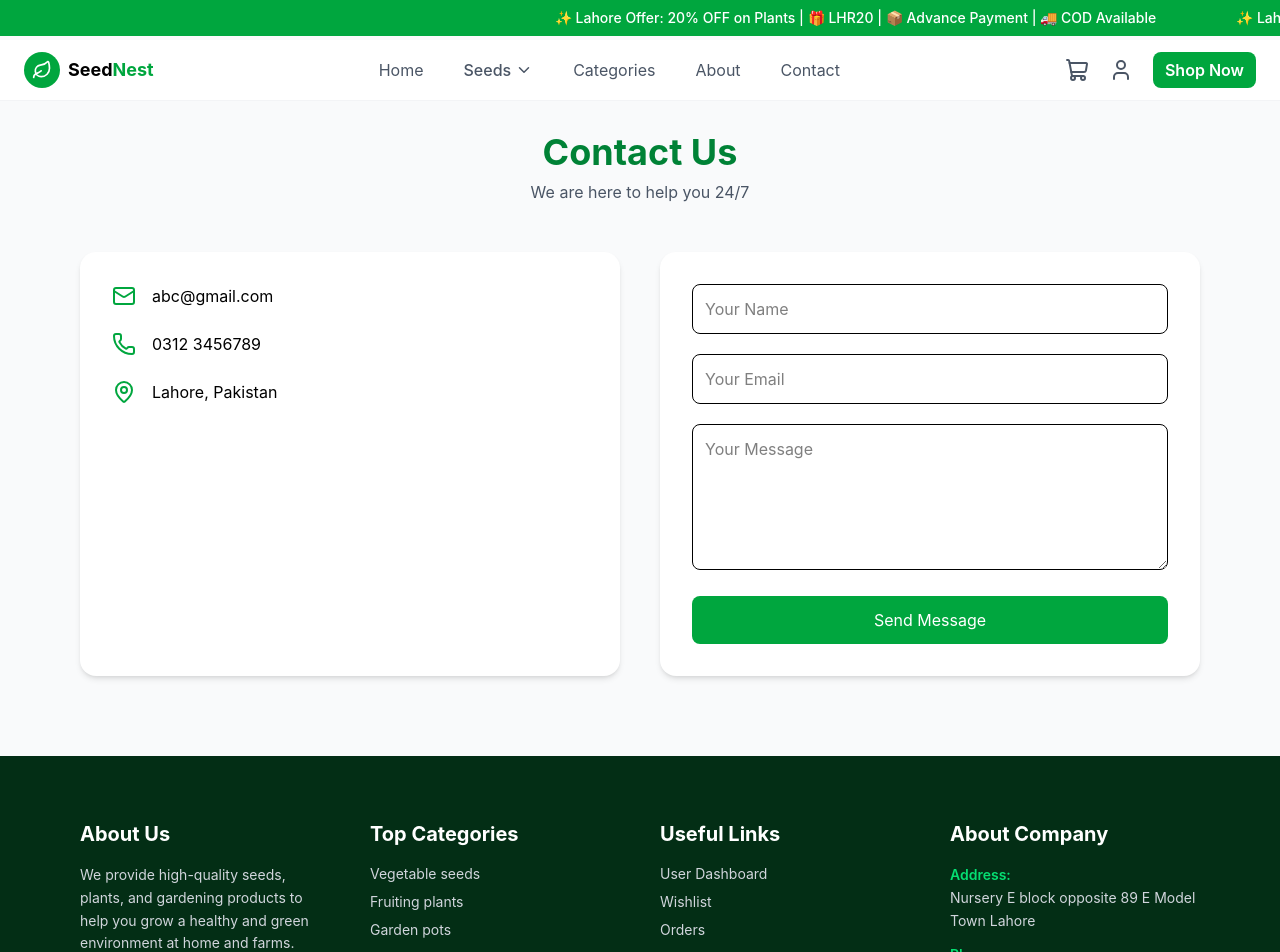
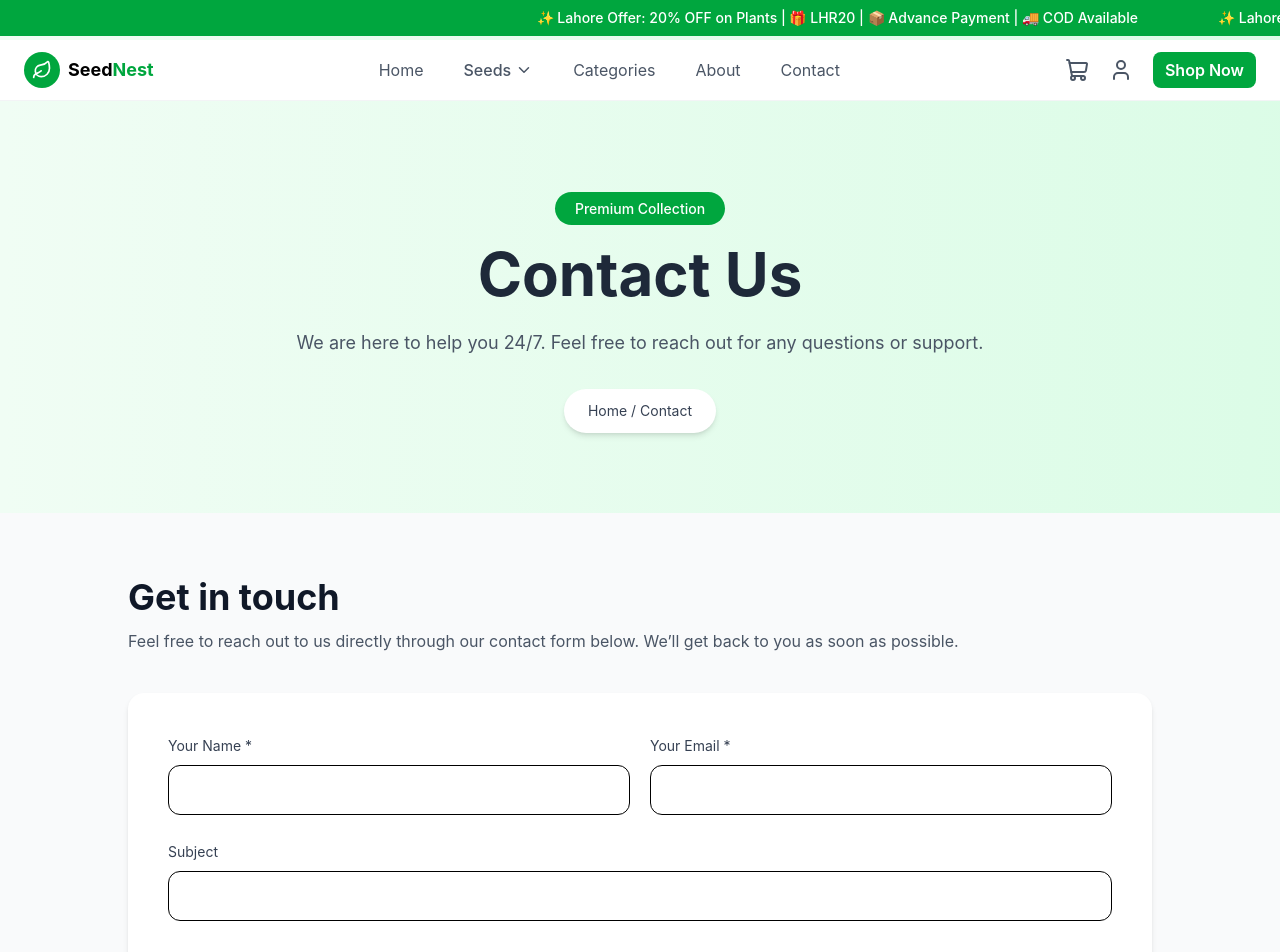
Before and after one commit to Hammad193/SeedsNest, a React (Vite) app: page /contact in a window 1280 px wide. Shown: the top 952 px of the page. Built offline with nearby package versions, Linux system fonts and the light colour scheme.

Commit message:
updated project UI / bug fix / new feature

```diff
--- a/src/components/CategoryPage.jsx
+++ b/src/components/CategoryPage.jsx
@@ -1,6 +1,7 @@
 import React, { useEffect, useState } from "react";
 import { useParams } from "react-router-dom";
 import ProductCard from "../components/ProductCard";
+import CategoryHero from "../components/CategoryHero";
 import { useCart } from "../context/CartContext";
 import products from "../data/products";
 
@@ -9,33 +10,72 @@ const CategoryPage = () => {
   const { addToCart } = useCart();
   const [filteredProducts, setFilteredProducts] = useState([]);
 
+  // CATEGORY CONTENT
+  const categoryContent = {
+    seeds: {
+      title: "Seeds Collection",
+      description:
+        "Explore premium quality seeds with strong germination and healthy crop growth for every season.",
+      route: "Home / Seeds",
+    },
+
+    fruits: {
+      title: "Fresh Fruits Collection",
+      description:
+        "Discover naturally grown fresh fruits packed with nutrition, freshness, and rich flavor.",
+      route: "Home / Fruits",
+    },
+
+    vegetables: {
+      title: "Organic Vegetables Collection",
+      description:
+        "Browse farm-fresh organic vegetables harvested carefully for premium quality and health.",
+      route: "Home / Vegetables",
+    },
+
+    flowers: {
+      title: "Flower Seeds Collection",
+      description:
+        "Explore premium flower seeds with vibrant colors and high-quality growth for your home garden and outdoor spaces.",
+      route: "Home / Seeds / Flowers",
+    },
+  };
+
+  const currentCategory =
+    categoryContent[categoryName?.toLowerCase()] || {
+      title: "Our Products",
+      description:
+        "Discover our premium selection of high-quality verified agricultural products.",
+      route: "Home / Products",
+    };
+
   useEffect(() => {
     if (categoryName) {
       const filtered = products.filter(
         (p) => p.category.toLowerCase() === categoryName.toLowerCase()
       );
+
       setFilteredProducts(filtered);
     } else {
       setFilteredProducts(products);
     }
+
     window.scrollTo({ top: 0, behavior: "smooth" });
   }, [categoryName]);
 
   return (
-    <div className="bg-gray-50 min-h-screen pt-32 pb-16">
-      <div className="max-w-7xl mx-auto px-4 sm:px-6 lg:px-8">
+    <div className="bg-gray-50 min-h-screen">
 
-        {/* CATEGORY HEADER */}
-        <div className="mb-10 text-center md:text-left">
-          <h1 className="text-2xl sm:text-3xl md:text-4xl font-extrabold text-gray-800 uppercase tracking-wide">
-            {categoryName ? `${categoryName} Collection` : "Our Products"}
-          </h1>
-          <p className="text-xs sm:text-sm text-gray-500 mt-2 font-medium">
-            Discover our premium selection of high-quality verified agricultural products.
-          </p>
-        </div>
+      {/* HERO */}
+      <CategoryHero
+        title={currentCategory.title}
+        description={currentCategory.description}
+        route={currentCategory.route}
+      />
 
-        {/* PRODUCTS DYNAMIC GRID */}
+      {/* PRODUCTS SECTION */}
+      <section className="max-w-7xl mx-auto px-4 sm:px-6 lg:px-8 py-16">
+
         {filteredProducts.length > 0 ? (
           <div className="grid grid-cols-1 sm:grid-cols-2 md:grid-cols-3 lg:grid-cols-4 gap-6 md:gap-8 items-stretch">
             {filteredProducts.map((item) => (
@@ -54,7 +94,7 @@ const CategoryPage = () => {
           </div>
         )}
 
-      </div>
+      </section>
     </div>
   );
 };
--- a/src/pages/About.jsx
+++ b/src/pages/About.jsx
@@ -1,23 +1,19 @@
 import { motion } from "framer-motion";
-import { Leaf, Users, Target, Heart, HeartOff } from "lucide-react";
+import { Leaf, Users, Target, Heart } from "lucide-react";
+import CategoryHero from "../components/CategoryHero";
 
 export default function About() {
   return (
     <>
-    <section className="py-20 px-6 md:px-20 bg-gray-50 pt-24">
       {/* HERO */}
-      <motion.div
-        initial={{ opacity: 0, y: -40 }}
-        animate={{ opacity: 1, y: 0 }}
-        className="text-center mb-16"
-      >
-        <h1 className="text-4xl md:text-5xl font-bold text-green-700">
-          About SeedNest
-        </h1>
-        <p className="text-gray-600 mt-4 max-w-2xl mx-auto">
-          We are passionate about plants, seeds, and sustainable gardening solutions.
-        </p>
-      </motion.div>
+      <CategoryHero
+        title="About SeedNest"
+        description="We are passionate about plants, seeds, and sustainable gardening solutions that help you grow a greener life."
+        route="Home / About"
+      />
+
+      <section className="py-20 px-6 md:px-20 bg-gray-50">
+
         {/* CARDS */}
         <div className="grid grid-cols-1 md:grid-cols-2 lg:grid-cols-4 gap-8">
           <div className="bg-white p-6 rounded-2xl shadow-md text-center">
@@ -27,6 +23,7 @@ export default function About() {
               To provide high-quality seeds and plants.
             </p>
           </div>
+
           <div className="bg-white p-6 rounded-2xl shadow-md text-center">
             <Users className="text-green-600 mx-auto w-10 h-10" />
             <h3 className="font-semibold text-lg mt-3">Community</h3>
@@ -34,6 +31,7 @@ export default function About() {
               We support farmers and gardeners.
             </p>
           </div>
+
           <div className="bg-white p-6 rounded-2xl shadow-md text-center">
             <Target className="text-green-600 mx-auto w-10 h-10" />
             <h3 className="font-semibold text-lg mt-3">Our Goal</h3>
@@ -41,6 +39,7 @@ export default function About() {
               Promote organic farming.
             </p>
           </div>
+
           <div className="bg-white p-6 rounded-2xl shadow-md text-center">
             <Heart className="text-green-600 mx-auto w-10 h-10" />
             <h3 className="font-semibold text-lg mt-3">Our Passion</h3>
@@ -49,6 +48,7 @@ export default function About() {
             </p>
           </div>
         </div>
+
         {/* STORY */}
         <div className="mt-20 bg-white p-10 rounded-2xl shadow-md">
           <h2 className="text-2xl font-bold text-green-700 mb-4">
--- a/src/pages/Categories.jsx
+++ b/src/pages/Categories.jsx
@@ -1,35 +1,42 @@
 import React from "react";
 import { ArrowRight } from "lucide-react";
 import { Link } from "react-router-dom";
+import CategoryHero from "../components/CategoryHero";
 
 const categories = [
   {
     name: "Plants",
+    slug: "plants",
     image:
       "https://images.unsplash.com/photo-1512428813834-c702c7702b78?q=80&w=1200&auto=format&fit=crop",
   },
   {
     name: "Seeds",
+    slug: "seeds",
     image:
       "https://images.unsplash.com/photo-1457530378978-8bac673b8062?q=80&w=1200&auto=format&fit=crop",
   },
   {
     name: "Pest & Termite Control",
+    slug: "pest-control",
     image:
       "https://images.unsplash.com/photo-1625246333195-78d9c38ad449?q=80&w=1200&auto=format&fit=crop",
   },
   {
     name: "Garden Accessories",
+    slug: "garden-accessories",
     image:
       "https://images.unsplash.com/photo-1416879595882-3373a0480b5b?q=80&w=1200&auto=format&fit=crop",
   },
   {
     name: "Garden Care",
+    slug: "garden-care",
     image:
       "https://images.unsplash.com/photo-1466692476868-aef1dfb1e735?q=80&w=1200&auto=format&fit=crop",
   },
   {
     name: "Deals & Gifts",
+    slug: "deals-gifts",
     image:
       "https://images.unsplash.com/photo-1513885535751-8b9238bd345a?q=80&w=1200&auto=format&fit=crop",
   },
@@ -37,28 +44,45 @@ const categories = [
 
 const Categories = () => {
   return (
-    <section className="bg-[#f8faf8] py-14 sm:py-16 lg:py-20 px-4 sm:px-6 lg:px-10 pt-24">
+    <div className="bg-[#f8faf8] min-h-screen">
+
+      {/* HERO */}
+      <CategoryHero
+        title="Shop By Category"
+        description="Discover premium gardening essentials, seeds, plants, garden care products and much more for your perfect green space."
+        route="Home / Categories"
+      />
+
+      {/* CATEGORY SECTION */}
+      <section className="py-14 sm:py-16 lg:py-20 px-4 sm:px-6 lg:px-10">
+
         <div className="max-w-7xl mx-auto">
+
           {/* HEADING */}
           <div className="text-center mb-10 sm:mb-12 lg:mb-14">
             <p className="text-green-600 font-semibold uppercase tracking-widest text-xs sm:text-sm">
               Explore Categories
             </p>
+
             <h2 className="text-2xl sm:text-4xl lg:text-5xl font-extrabold text-gray-900 mt-3">
-            Shop By Category
+              Browse All Categories
             </h2>
+
             <p className="text-gray-600 mt-4 sm:mt-5 max-w-2xl mx-auto text-sm sm:text-base lg:text-lg">
-            Discover premium gardening essentials, seeds and plants.
+              Choose your desired category and explore premium gardening products.
             </p>
           </div>
+
           {/* GRID */}
           <div className="grid grid-cols-1 sm:grid-cols-2 lg:grid-cols-3 gap-6 items-stretch">
+
             {categories.map((category, index) => (
               <Link
                 key={index}
-              to={`/category/${category.name}`}
+                to={`/category/${category.slug}`}
                 className="group bg-white rounded-3xl overflow-hidden shadow-md hover:shadow-2xl transition-all duration-500 hover:-translate-y-2 border border-gray-100"
               >
+
                 {/* IMAGE */}
                 <div className="overflow-hidden aspect-[4/3]">
                   <img
@@ -67,25 +91,31 @@ const Categories = () => {
                     className="w-full h-full object-cover group-hover:scale-110 transition-transform duration-700"
                   />
                 </div>
+
                 {/* CONTENT */}
                 <div className="p-4 sm:p-5 lg:p-6 flex items-center justify-between">
+
                   <div className="min-w-0">
                     <h3 className="text-base sm:text-lg lg:text-xl font-bold text-gray-800 group-hover:text-green-600 transition line-clamp-1">
                       {category.name}
                     </h3>
+
                     <p className="text-gray-500 mt-1 text-xs sm:text-sm">
                       Explore products
                     </p>
                   </div>
+
                   <div className="w-9 h-9 sm:w-10 sm:h-10 lg:w-12 lg:h-12 rounded-full bg-green-100 text-green-600 flex items-center justify-center group-hover:bg-green-600 group-hover:text-white transition flex-shrink-0">
                     <ArrowRight className="w-4 h-4 sm:w-5 sm:h-5" />
                   </div>
+
                 </div>
               </Link>
             ))}
           </div>
         </div>
       </section>
+    </div>
   );
 };
 
--- a/src/pages/Contact.jsx
+++ b/src/pages/Contact.jsx
@@ -1,11 +1,12 @@
 import { useState } from "react";
-import { motion } from "framer-motion";
 import { Mail, Phone, MapPin } from "lucide-react";
+import CategoryHero from "../components/CategoryHero";
 
 export default function Contact() {
   const [form, setForm] = useState({
     name: "",
     email: "",
+    subject: "",
     message: "",
   });
 
@@ -16,80 +17,104 @@ export default function Contact() {
   const handleSubmit = (e) => {
     e.preventDefault();
     alert("Message sent successfully!");
-    setForm({ name: "", email: "", message: "" });
+    setForm({ name: "", email: "", subject: "", message: "" });
   };
 
   return (
-    <section className="py-20 px-6 md:px-20 bg-gray-50 pt-24">
+    <>
+      {/* HERO (UNCHANGED) */}
+      <CategoryHero
+        title="Contact Us"
+        description="We are here to help you 24/7. Feel free to reach out for any questions or support."
+        route="Home / Contact"
+      />
+
+      {/* CONTACT SECTION */}
+      <section className="bg-gray-50 py-16 px-4 sm:px-6 lg:px-10">
+        <div className="max-w-5xl mx-auto">
+
           {/* HEADING */}
-      <motion.div
-        initial={{ opacity: 0, y: -30 }}
-        animate={{ opacity: 1, y: 0 }}
-        className="text-center mb-12"
-      >
-        <h2 className="text-3xl md:text-4xl font-bold text-green-700">
-          Contact Us
+          <div className="mb-10">
+            <h2 className="text-3xl md:text-4xl font-bold text-gray-900">
+              Get in touch
             </h2>
-        <p className="text-gray-600 mt-2">
-          We are here to help you 24/7
+            <p className="text-gray-600 mt-3">
+              Feel free to reach out to us directly through our contact form below. We’ll get back to you as soon as possible.
             </p>
-      </motion.div>
-      <div className="grid grid-cols-1 lg:grid-cols-2 gap-10">
-        {/* INFO */}
-        <div className="bg-white p-8 rounded-2xl shadow-md space-y-6">
-          <div className="flex items-center gap-4">
-            <Mail className="text-green-600" />
-            <span>abc@gmail.com</span>
           </div>
-          <div className="flex items-center gap-4">
-            <Phone className="text-green-600" />
-            <span>0312 3456789</span>
-          </div>
-          <div className="flex items-center gap-4">
-            <MapPin className="text-green-600" />
-            <span>Lahore, Pakistan</span>
-          </div>
-        </div>
-        {/* FORM */}
-        <form
-          onSubmit={handleSubmit}
-          className="bg-white p-8 rounded-2xl shadow-md space-y-5"
-        >
+
+          {/* FORM CARD */}
+          <div className="bg-white rounded-2xl shadow-md p-6 sm:p-10">
+
+            <form onSubmit={handleSubmit} className="space-y-6">
+
+              {/* NAME + EMAIL */}
+              <div className="grid grid-cols-1 md:grid-cols-2 gap-5">
+
+                <div>
+                  <label className="text-sm text-gray-700">Your Name *</label>
                   <input
                     type="text"
                     name="name"
-            placeholder="Your Name"
                     value={form.name}
                     onChange={handleChange}
-            className="w-full border p-3 rounded-lg"
+                    className="w-full mt-2 border rounded-xl px-4 py-3 focus:ring-2 focus:ring-green-500 outline-none"
                     required
                   />
+                </div>
+
+                <div>
+                  <label className="text-sm text-gray-700">Your Email *</label>
                   <input
                     type="email"
                     name="email"
-            placeholder="Your Email"
                     value={form.email}
                     onChange={handleChange}
-            className="w-full border p-3 rounded-lg"
+                    className="w-full mt-2 border rounded-xl px-4 py-3 focus:ring-2 focus:ring-green-500 outline-none"
                     required
                   />
+                </div>
+
+              </div>
+
+              {/* SUBJECT */}
+              <div>
+                <label className="text-sm text-gray-700">Subject</label>
+                <input
+                  type="text"
+                  name="subject"
+                  value={form.subject}
+                  onChange={handleChange}
+                  className="w-full mt-2 border rounded-xl px-4 py-3 focus:ring-2 focus:ring-green-500 outline-none"
+                />
+              </div>
+
+              {/* MESSAGE */}
+              <div>
+                <label className="text-sm text-gray-700">Your Message *</label>
                 <textarea
                   name="message"
-            placeholder="Your Message"
                   value={form.message}
                   onChange={handleChange}
-            rows="5"
-            className="w-full border p-3 rounded-lg"
+                  rows="6"
+                  className="w-full mt-2 border rounded-xl px-4 py-3 focus:ring-2 focus:ring-green-500 outline-none"
                   required
                 />
+              </div>
+
+              {/* BUTTON */}
               <button
                 type="submit"
-            className="w-full bg-green-600 text-white py-3 rounded-lg"
+                className="bg-green-600 hover:bg-green-700 text-white px-8 py-3 rounded-xl font-medium transition w-full sm:w-auto"
               >
                 Send Message
               </button>
+
             </form>
           </div>
+
+        </div>
       </section>
+    </>
   );
 }
```
Lines whose indentation alone changed are shown as unchanged.
